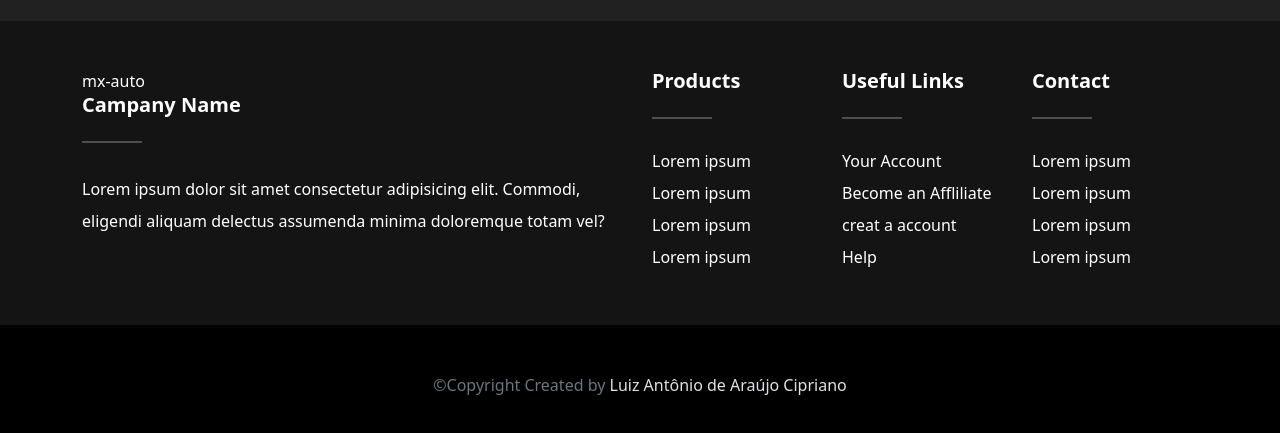
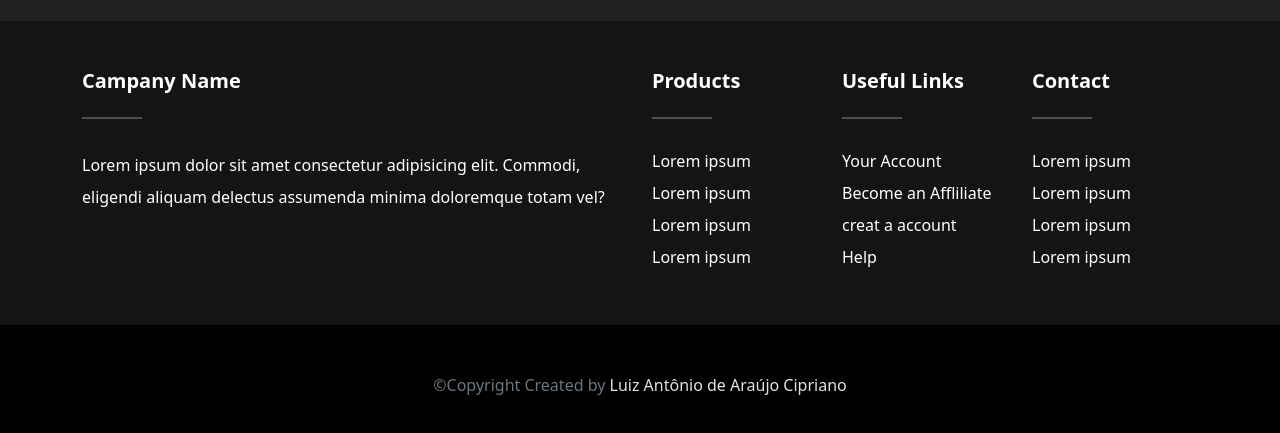
Before and after one commit to luizcipriano/bootstrap-v5-with-sass, a website: page index.html in a window 1280 px wide. Shown: the part 7560-7993 px from the top of the page. Drawn offline with nearby package versions, Linux system fonts and the light colour scheme.

Commit message:
Update index.html

```diff
--- a/index.html
+++ b/index.html
@@ -708,8 +708,8 @@
   <!-- START THE CONTENT FOR THE CAMPANY INFO -->
   <div class="container mt-5">
     <div class="row text-white justify-content-center mt-3 pb-3">
-   <div class="col-12 col-sm-6 col-lg-6">
-   mx-auto   <h5 class="text-capitalize fw-bold">Campany name</h5>
+   <div class="col-12 col-sm-6 col-lg-6 mx-auto">
+     <h5 class="text-capitalize fw-bold">Campany name</h5>
      <hr class="bg-white d-inline-block mb-4" style="width: 60px; height: 2px;">
      <p class="lh-lg">
        Lorem ipsum dolor sit amet consectetur adipisicing elit. Commodi, eligendi aliquam delectus assumenda minima doloremque totam vel?
```
